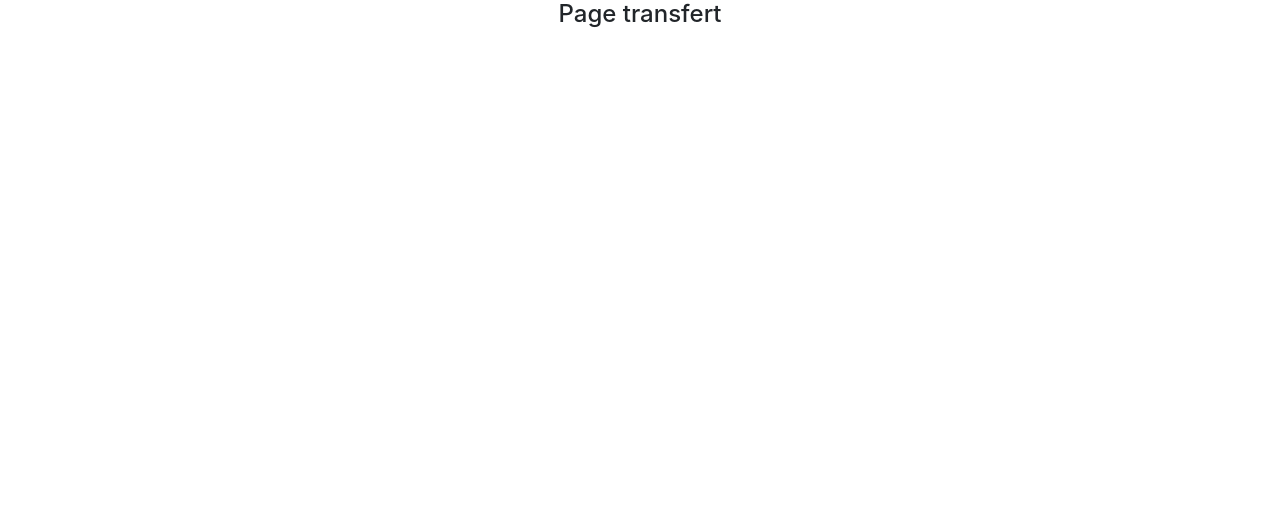
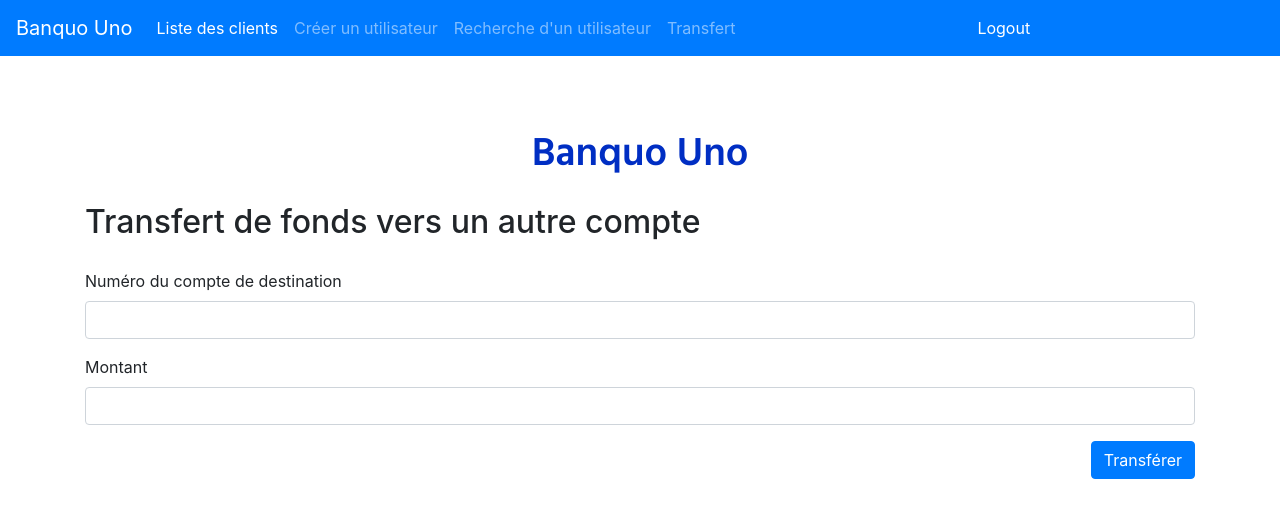
Before and after one commit to gti525/h19-banque-1, a Vue app in the folder vue-springboot/: page /TransferToOtherAccount in a window 1280 px wide. Shown: the top 518 px of the page. Built offline with nearby package versions, Linux system fonts and the light colour scheme.

Commit message:
Page Transfert et début de paiement crédit.
La base de la page de la fonctionnalité Transfert vers un autre compte est jeté. Début de la page de paiement de carte de crédit.

```diff
--- a/vue-springboot/src/components/CreditCardPayment.vue
+++ b/vue-springboot/src/components/CreditCardPayment.vue
@@ -1,5 +1,44 @@
 <template>
-    <h4>PAge crédit</h4>
+    <div>
+        <nav-bar></nav-bar>
+        <div class="container">
+            <div class="app-title">Banquo Uno</div>
+            <div class="transfer-container">
+                <div class="main-header">
+                    <h2>Paiement de la carte de crédit</h2>
+                </div>
+                <div class="form-group">
+                    <label for="receiveraccountno">Numéro du compte de destination</label>
+                    <input
+                            id="receiveraccountno"
+                            type="number"
+                            min="0"
+                            v-model="receiveraccountno"
+                            name="receiveraccountno"
+                            class="form-control"
+                            :class="{ 'is-invalid': submitted && !receiveraccountno }"
+                    >
+                </div>
+                <div class="form-group">
+                    <label for="amount">Montant</label>
+                    <input
+                            id="amount"
+                            type="number"
+                            min="0.01"
+                            step="0.01"
+                            v-model="amount"
+                            name="amount"
+                            class="form-control"
+                            :class="{ 'is-invalid': submitted && !amount }"
+                    >
+                </div>
+                <div class="form-group clearfix">
+                    <button v-on:click="paymentBtnClicked" class="btn btn-primary btn-common float-right">Payer
+                    </button>
+                </div>
+            </div>
+        </div>
+    </div>
 </template>
 
 <script>
--- a/vue-springboot/src/components/NavBarAdmin.vue
+++ b/vue-springboot/src/components/NavBarAdmin.vue
@@ -13,6 +13,9 @@
                     </li>
                     <li class="nav-item">
                         <a class="nav-link" href="/RechercheUserByAdmin">Recherche d'un utilisateur</a>
+                    </li>
+                    <li class="nav-item">
+                        <a class="nav-link" href="/transferToOtherAccount">Transfert</a>
                     </li>
                 </ul>
             </div>
--- a/vue-springboot/src/components/NavBarClient.vue
+++ b/vue-springboot/src/components/NavBarClient.vue
@@ -10,6 +10,9 @@
                     </li>
                     <li class="nav-item active">
                         <a class="nav-link" href="/showTransaction">Transaction</a>
+                    </li>
+                    <li class="nav-item active">
+                        <a class="nav-link" href="/transferToOtherAccount">Transfert</a>
                     </li>
                 </ul>
             </div>
--- a/vue-springboot/src/components/TransferToOtherAccount.vue
+++ b/vue-springboot/src/components/TransferToOtherAccount.vue
@@ -1,13 +1,131 @@
 <template>
-    <h4>Page transfert</h4>
+    <div>
+        <nav-bar></nav-bar>
+        <div class="container">
+            <div class="app-title">Banquo Uno</div>
+            <div class="transfer-container">
+                <div class="main-header">
+                    <h2>Transfert de fonds vers un autre compte</h2>
+                </div>
+                <div class="form-group">
+                    <label for="receiveraccountno">Numéro du compte de destination</label>
+                    <input
+                            id="receiveraccountno"
+                            type="number"
+                            min="0"
+                            v-model="receiveraccountno"
+                            name="receiveraccountno"
+                            class="form-control"
+                            :class="{ 'is-invalid': submitted && !receiveraccountno }"
+                    >
+                </div>
+                <div class="form-group">
+                    <label for="amount">Montant</label>
+                    <input
+                            id="amount"
+                            type="number"
+                            min="0.01"
+                            step="0.01"
+                            v-model="amount"
+                            name="amount"
+                            class="form-control"
+                            :class="{ 'is-invalid': submitted && !amount }"
+                    >
+                </div>
+                <div class="form-group clearfix">
+                    <button v-on:click="transferMoneyBtnClicked" class="btn btn-primary btn-common float-right">Transférer
+                    </button>
+                </div>
+            </div>
+        </div>
+    </div>
 </template>
 
 <script>
+    import NavBar from "./NavBarAdmin.vue";
+    import http from "../http-common";
+
+    /* eslint-disable no-console */
+
+    var timeoutID;
+
+    function setup() {
+        document.addEventListener("mousemove", resetTimer, false);
+        document.addEventListener("mousedown", resetTimer, false);
+        document.addEventListener("keypress", resetTimer, false);
+        document.addEventListener("DOMMouseScroll", resetTimer, false);
+        document.addEventListener("mousewheel", resetTimer, false);
+        document.addEventListener("touchmove", resetTimer, false);
+        document.addEventListener("MSPointerMove", resetTimer, false);
+
+        startTimer();
+    }
+    setup();
+
+    function startTimer() {
+        // wait 300 seconds before calling goInactive
+        timeoutID = window.setTimeout(goInactive, 300000);
+    }
+
+    function resetTimer() {
+        window.clearTimeout(timeoutID);
+
+        goActive();
+    }
+
+    function goInactive() {
+        document.location.href = "http://localhost:4200";
+        delete localStorage.token
+    }
+
+    function goActive() {
+
+        startTimer();
+    }
     export default {
-        name: "TransferToOtherAccount"
+        name: "TransferToOtherAccount",
+        components: {
+            NavBar
+        },
     }
 </script>
 
-<style scoped>
+<style lang="scss" scoped>
+    @import "../scss/common.scss";
 
+    .app-title {
+        margin-top: 6%;
+        text-align: center;
+        font-size: 40px;
+        font-weight: 600;
+        color: #002ec3;
+        font-family: "Hind Siliguri", sans-serif;
+    }
+
+    .login-container {
+        border: 1px solid #e8e8e8;
+        box-shadow: 0px 0px 20px #e6e6e6;
+        padding: 20px 40px;
+        border-radius: 10px;
+        margin-top: 6%;
+        margin-bottom: 60px;
+    }
+
+    .main-header {
+        margin-top: 20px;
+        margin-bottom: 28px;
+    }
+
+    .panel-title {
+        font-size: 18px;
+        font-weight: 600;
+        margin-bottom: 10px;
+    }
+
+    .panel-content {
+        padding: 20px 40px;
+        border: 1px solid #d2d2d2;
+        border-radius: 10px;
+        margin-bottom: 20px;
+    }
 </style>
```
